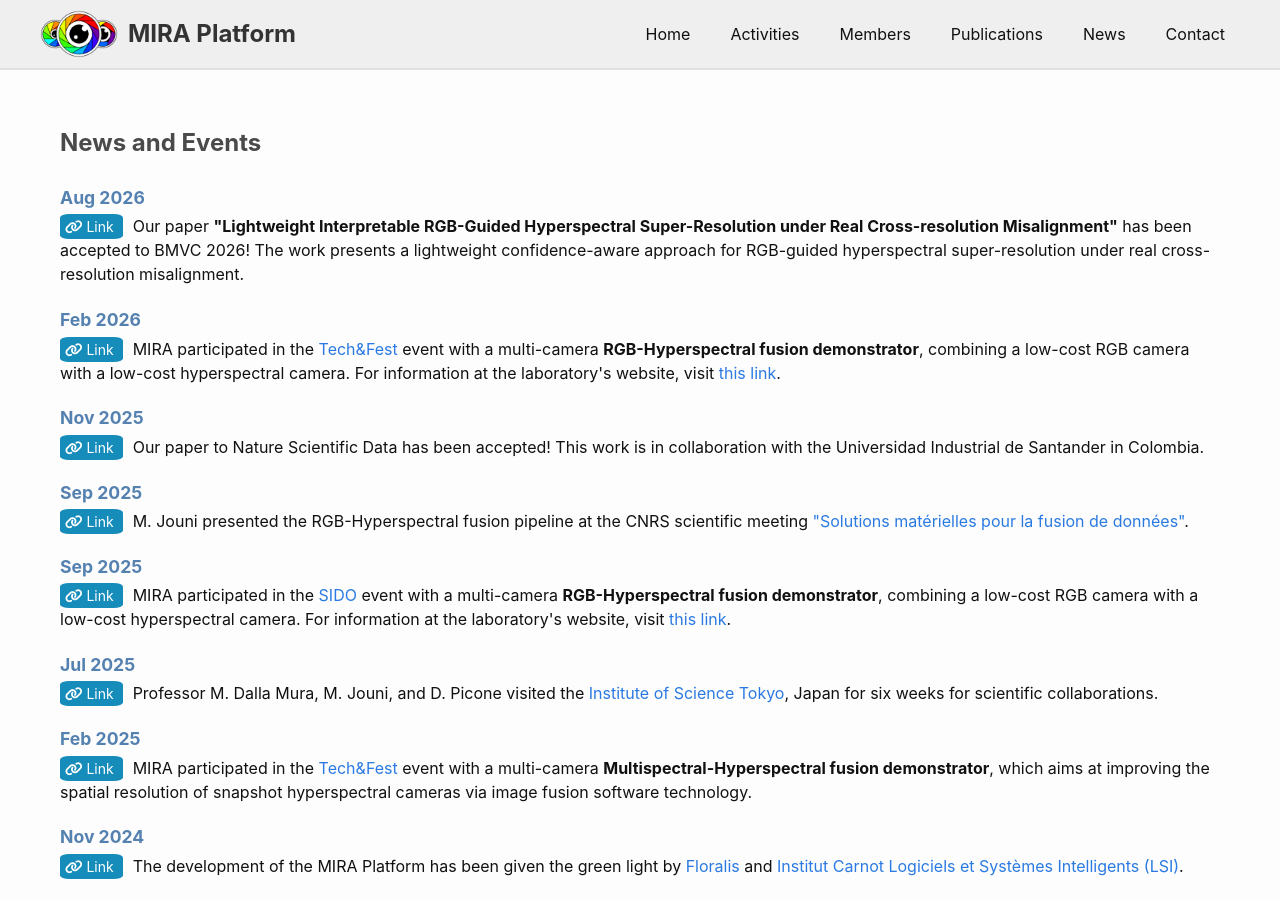
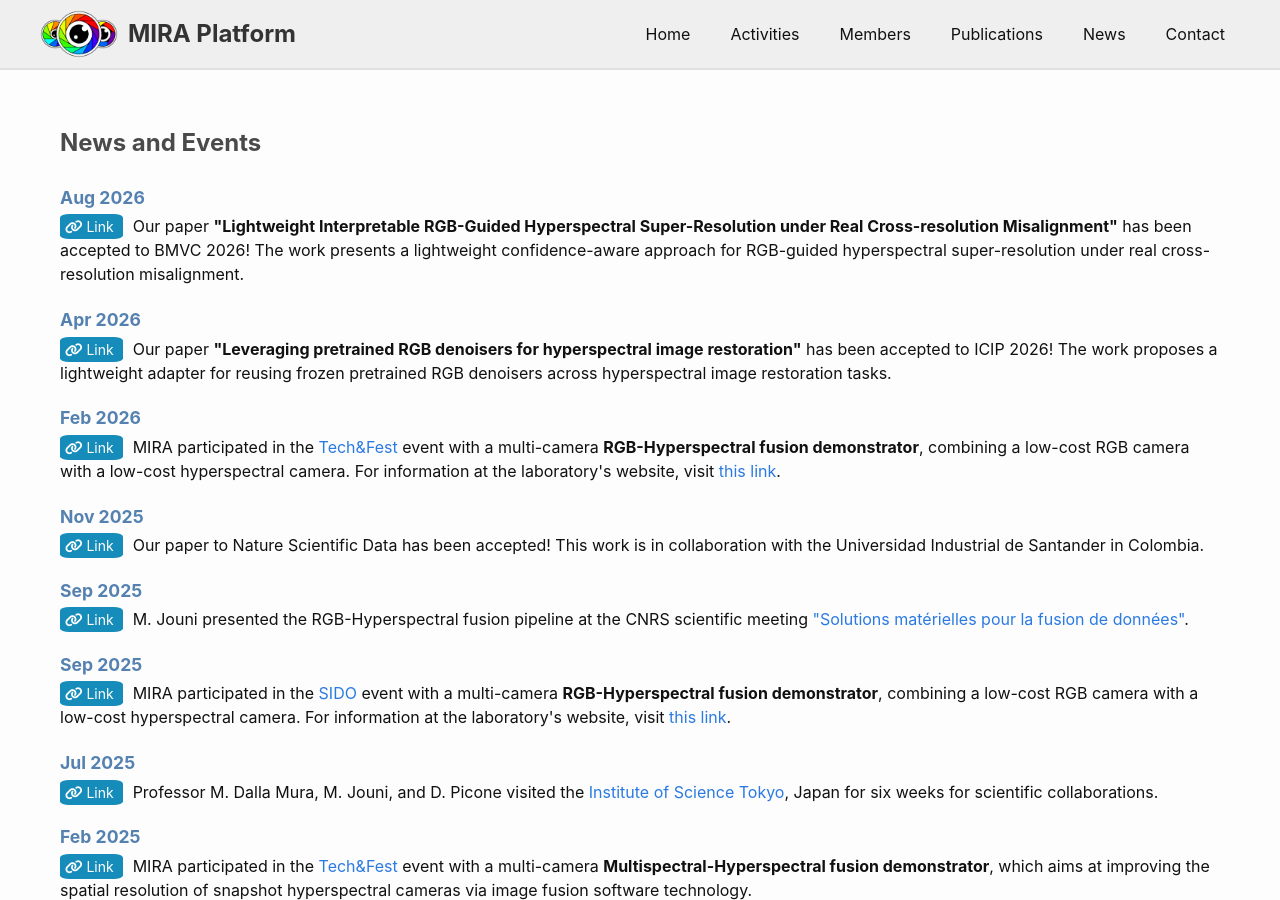
Before and after one commit to mira-imaging/mira-imaging.github.io, a Jekyll site: the page built from _pages_navbar/news.html, in a window 1280 px wide and 900 px high. Built offline with Jekyll 4.4.1, drawn with Linux system fonts in a browser that asks for light colours.

Commit message:
Added ICIP paper and BMVC figure

```diff
--- a/_data/news.yml
+++ b/_data/news.yml
@@ -6,6 +6,14 @@ list:
     page:
       url: /news/20260811-paper-lightweight-sr/
       title: "Lightweight Interpretable RGB-Guided Hyperspectral Super-Resolution under Real Cross-resolution Misalignment"
+    thumbnail:
+
+  - text: Our paper <b>"Leveraging pretrained RGB denoisers for hyperspectral image restoration"</b> has been accepted to ICIP 2026! The work proposes a lightweight adapter for reusing frozen pretrained RGB denoisers across hyperspectral image restoration tasks.
+    date: Apr 2026
+    link: /news/20260430-paper-adapters/
+    page:
+      url: /news/20260430-paper-adapters/
+      title: "Leveraging pretrained RGB denoisers for hyperspectral image restoration"
     thumbnail:
 
   - text: MIRA participated in the <a href=https://www.tech-fest.fr/en/>Tech&Fest</a> event with a multi-camera <b>RGB-Hyperspectral fusion demonstrator</b>, combining a low-cost RGB camera with a low-cost hyperspectral camera. For information at the laboratory's website, visit <a href="https://www.gipsa-lab.grenoble-inp.fr/les-publications/toutes-les-actus/le-gipsa-lab-au-techfest-2026">this link</a>.
--- a/_data/publications.yml
+++ b/_data/publications.yml
@@ -13,6 +13,9 @@ venues:
   - &bmvc
     title: British Machine Vision Conference
     abbrv: BMVC
+  - &icip
+    title: IEEE International Conference on Image Processing
+    abbrv: ICIP
 
 link_icons:
   - &ic-link fas fa-link
@@ -55,6 +58,29 @@ publications:
         type: News
     id: "ContrerasJDB25:scidata"
 
+  - title: Leveraging pretrained RGB denoisers for hyperspectral image restoration
+    authors:
+      - Daniele Picone
+      - Mohamad Jouni
+      - Mauro Dalla Mura
+    type: *conference
+    venue: *icip
+    year: 2026
+    links:
+      - link: https://ieeexplore.ieee.org/abstract/document/11630149
+        icon: *ic-link
+        type: Paper (IEEE Xplore)
+      - link: https://arxiv.org/abs/2605.24769
+        icon: *ic-pdf
+        type: Paper (arXiv)
+      - link: https://hal.science/hal-05631436
+        icon: *ic-pdf
+        type: Paper (HAL)
+      - link: /news/20260430-paper-adapters/
+        icon: *ic-link
+        type: News
+    id: "PiconeJD26:icip"
+
   - title: Lightweight Interpretable RGB-Guided Hyperspectral Super-Resolution under Real Cross-resolution Misalignment
     authors:
       - Mohamad Jouni
--- /dev/null
+++ b/_news/20260430-paper-adapters.html
@@ -0,0 +1,124 @@
+---
+layout: page_padded
+title: ICIP Paper 2026
+---
+
+{% assign news_item = site.data.news.list | where: "page.url", page.url | first %}
+{% assign pub = site.data.publications.publications | where: "id", "PiconeJD26:icip" | first %}
+{% assign media_dir = site.baseurl | append: '/' | append: 'media/images/20260430_icip_pub' %}
+
+<div class="page-container">
+
+  <!-- Page Title -->
+  <header class="page-header">
+    <h1 class="title">{{ news_item.page.title }}</h1>
+
+    <h2 class="authors">
+      <sup>1</sup>Daniele Picone,
+      <sup>1</sup>Mohamad Jouni,
+      <sup>1</sup>Mauro Dalla Mura
+    </h2>
+
+    <h2 class="affiliations">
+      <sup>1</sup>Univ. Grenoble Alpes, CNRS, Grenoble INP, GIPSA-Lab, 38000 Grenoble, France
+    </h2>
+
+    <div class="publication-links publication-links-centered" style="text-align: center;">
+    {% for link in pub.links %}
+        {% if link.link %}
+            {%- if link.link contains '://' -%}
+            <a href="{{ link.link }}" class="publication-link">
+            {%- else -%}
+            <a href="{{ site.baseurl }}{{ link.link }}" class="publication-link">
+            {%- endif -%}
+                <i style="font-style:normal" class="{{- link.icon -}}"></i>
+                {{ link.type }}
+            </a>
+        {% endif %}
+    {% endfor %}
+    </div>
+  </header>
+
+
+  <!-- Abstract -->
+  <section class="description">
+    <p>{{ news_item.text }}</p>
+
+    <h3 class="section-title">Abstract</h3>
+
+    <p>
+      Hyperspectral image restoration faces several challenges, including limited training data,
+      strong sensor specificity, and high spectral dimensionality. These limitations hinder the
+      learning of robust hyperspectral priors, motivating the reuse of priors learned from
+      large-scale RGB data. In this work, we propose a minimally trained, lightweight adapter
+      that repurposes frozen pretrained RGB denoisers for hyperspectral restoration through a
+      projection mapping.
+    </p>
+
+    <p>
+      The method denoises low-dimensional spectral projections and reconstructs the hyperspectral
+      cube through constrained linear aggregation, while preserving plug-and-play compatibility
+      and the stability properties of the underlying RGB denoiser. Experiments on denoising,
+      deblurring, and super-resolution across multiple datasets demonstrate consistent improvements
+      over hyperspectral-specific baselines, showing the strong transferability of large-scale
+      RGB priors.
+    </p>
+
+  </section>
+
+  <br>
+
+<div class="gallery-grid">
+  <figure class="gallery-figure">
+    <img
+      src="{{ media_dir }}/architecture.webp"
+      alt="Overview of the proposed method"
+      class="section-image"
+      style="
+        width: 100%;
+        max-width: 700px;
+        height: auto;
+        box-shadow: 0 0 0;
+      "
+    >
+<figcaption>
+  <strong>
+    Overview of the proposed hyperspectral adapter for leveraging pretrained RGB denoisers.
+    The hyperspectral input is encoded into low-dimensional channel groups, processed by a shared
+    pretrained denoiser, and decoded and aggregated back into the hyperspectral domain.
+  </strong>
+</figcaption>
+</figure>
+</div>
+
+  <!-- Acknowledgements -->
+  <section class="description acknowledgements">
+
+    <h3 class="section-title">Acknowledgements</h3>
+
+    <p>
+      This work is partially supported by grants ANR FuMultiSPOC (ANR-20-ASTR-0006)
+      and ANR MIAI Cluster (ANR-23-IACL-0006).
+    </p>
+
+  </section>
+
+
+  <!-- Navigation -->
+  <section>
+    <div class="publication-links publication-links-centered" style="text-align: center;">
+      <b>
+        <a href="{{- site.baseurl -}}/publications/" class="publication-btn publication-btn-text">
+          Publications Page
+        </a>
+
+        <a href="{{- site.baseurl -}}/news/" class="publication-btn publication-btn-text">
+          News Page
+        </a>
+      </b>
+    </div>
+  </section>
+
+  <link rel="stylesheet" href="{{ '/assets/css/news-item-page.css' | relative_url }}">
+
+</div>
```
Also changed, not shown: _news/20260811-paper-lightweight-sr.html (+25 -0 lines), media/images/20260430_icip_pub/architecture.webp (added), media/images/20260811_bmvc_pub/overview.webp (added).
